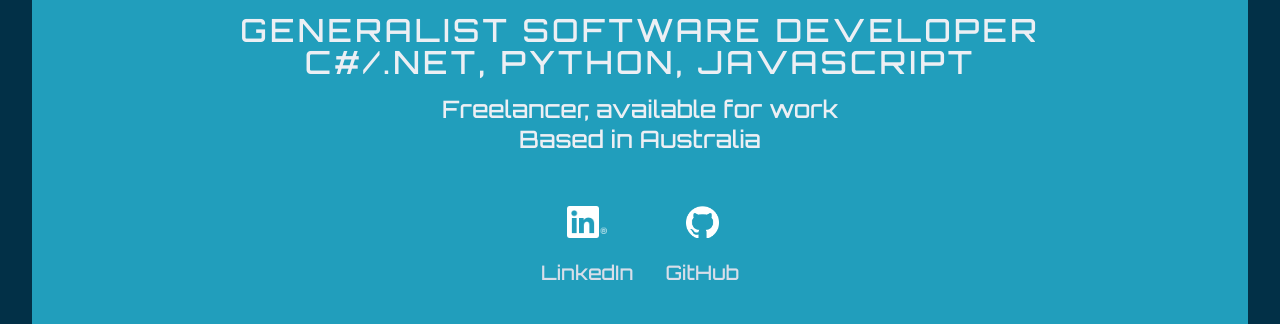
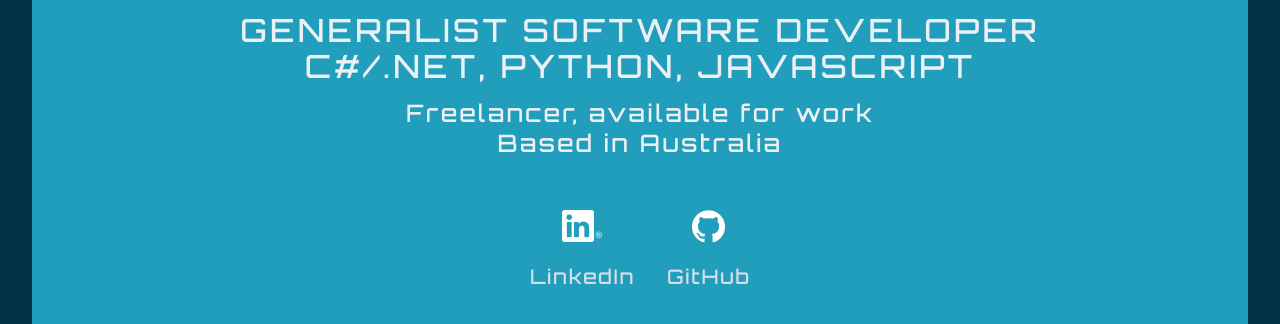
Before and after one commit to TheHungryBandito/portfolio-site, a Vue app in the folder Portfolio-Site/: page / in a window 1280 px wide. Shown: the part 152-476 px from the top of the page. Built offline with nearby package versions, Linux system fonts and the light colour scheme.

Commit message:
Fixed line-spacing to look nicer
- Updated social-links with better letter spacing
- Fixed syntax error
- Updated margins to look nicer

```diff
--- a/Portfolio-Site/src/assets/main.css
+++ b/Portfolio-Site/src/assets/main.css
@@ -94,7 +94,7 @@ section {
   font-size: 2rem;
   letter-spacing: 0.2rem;
   line-height: 1rem;
-  margin-bottom: 1rem;
+  margin-bottom: 1.265rem;
   margin-top: 1rem;
   white-space: nowrap;
 }
@@ -103,6 +103,7 @@ section {
   font-size: 1.5rem;
   font-weight: normal;
   text-transform: none;
+  letter-spacing: 0.15rem;
   max-width: 100%;
   margin-top: 1.5rem;
 }
@@ -138,8 +139,9 @@ section {
 
 #social-link h2 {
   margin-top: 0.625rem;
-  font-family: 'Orbitron', sans-serif;;
+  font-family: 'Orbitron', sans-serif;
   font-size: 1.25rem;
+  letter-spacing: 0.1rem;
   font-weight: normal;
   text-transform: none;
   color: var(--nord-4);
```
